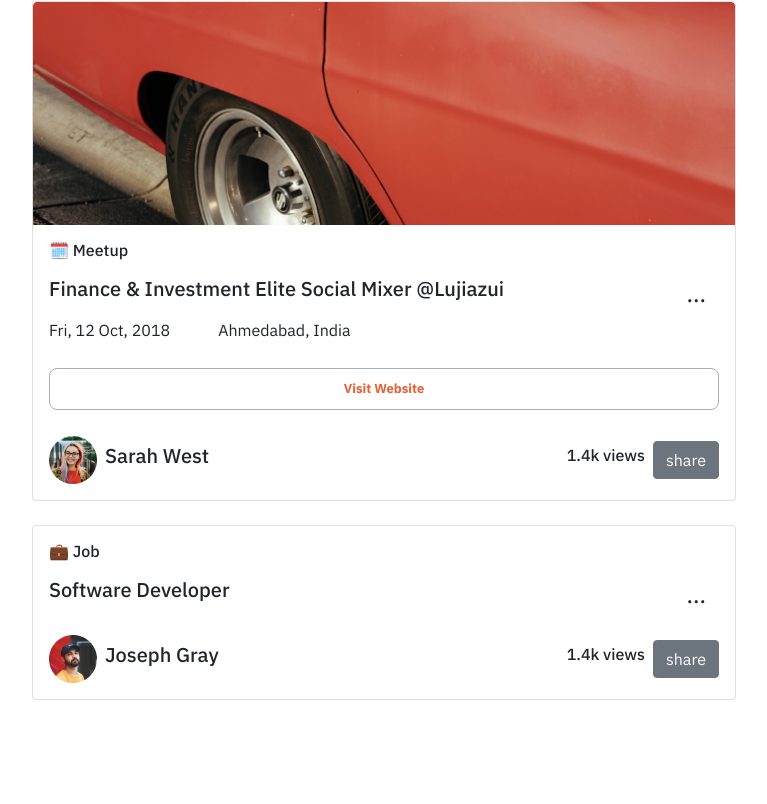
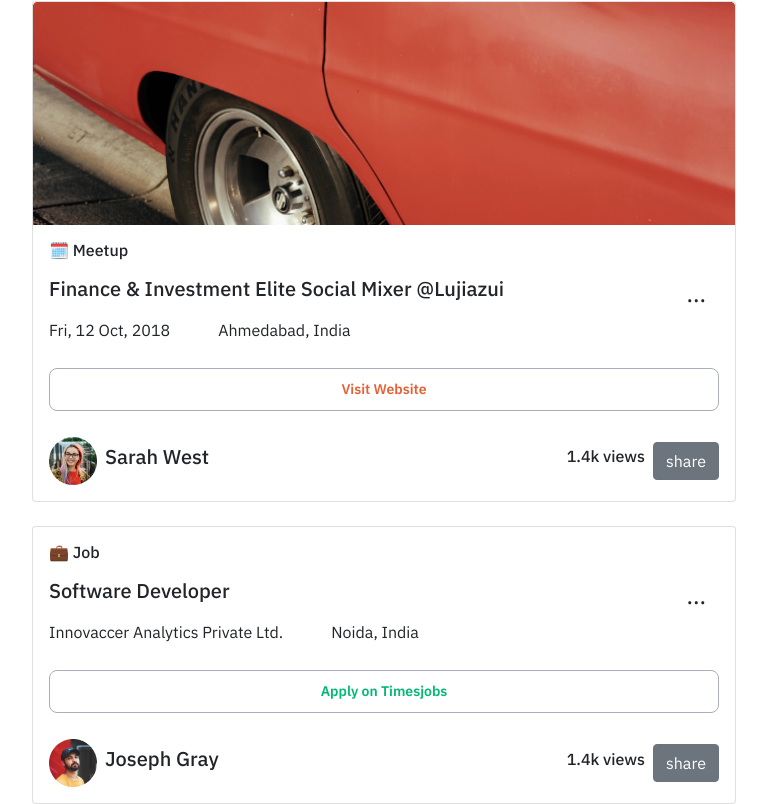
Before and after one commit to khan-shimul/atgWorld, a React (Create React App) app: page / in a window 1280 px wide. Shown: the part 1569-2373 px from the top of the page, without its empty margins (74-841 px from the left). Before the commit the page ends 2269 px from the top, so only its background shows below. Built offline with nearby package versions, Linux system fonts and the light colour scheme.

Commit message:
update icons

```diff
--- a/src/components/Home/AllPost/Post/Post.css
+++ b/src/components/Home/AllPost/Post/Post.css
@@ -4,8 +4,8 @@
     border: 1px solid #A9AEB8;
     border-radius: 8px;
     padding: 10px 0;
-    font-size: 13px;
-    font-weight: 700;
+    font-size: 14px;
+    font-weight: 600;
     margin: 10px 0;
 }
 .visit-site1{
--- a/src/components/Home/AllPost/Post/Post.js
+++ b/src/components/Home/AllPost/Post/Post.js
@@ -40,12 +40,12 @@ const Post = ({ post }) => {
                         </div>
                     }
                     {
-                        type === 'Job' && <div>
+                        type === '💼️ Job' && <div>
                             <div className="d-flex">
                                 <p className="me-5">{office}</p>
                                 <p>{location}</p>
                             </div>
-                            <button className="btn-regular visit-site2">Visit Website</button>
+                            <button className="btn-regular visit-site2">Apply on Timesjobs</button>
                         </div>
                     }
 
```
